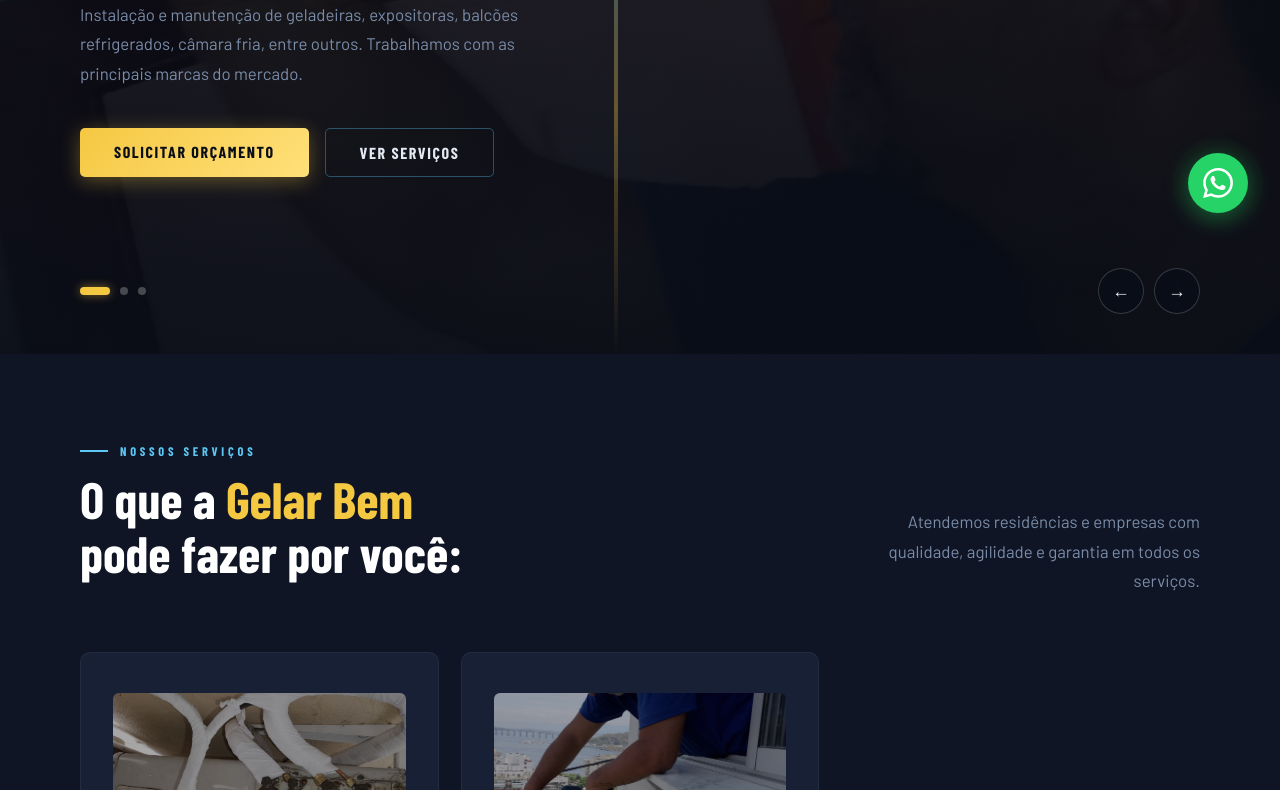
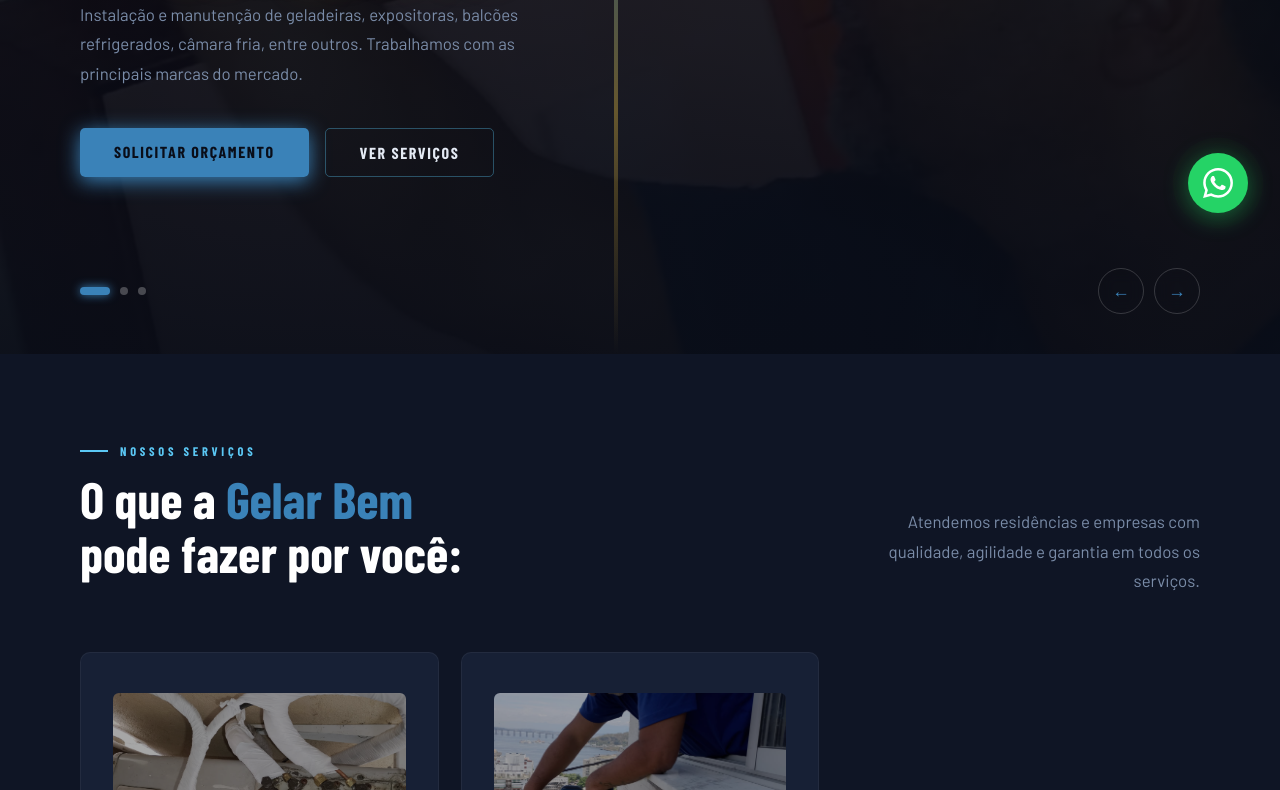
Before and after one commit to digital-nexvg/gelarbem, a plain HTML site: page index.html in a window 1280 px wide. Shown: the part 446-1236 px from the top of the page. Drawn offline with nearby package versions, Linux system fonts and the light colour scheme; a web font is replaced by a local one.

Commit message:
edit color yellow for blue

```diff
--- a/style.css
+++ b/style.css
@@ -352,7 +352,7 @@ nav.scrolled { box-shadow:0 4px 32px rgba(0,0,0,0.6); }
 .slide.active .slide-title { opacity:1; transform:translateY(0); }
 .slide-title em {
   font-style:normal;
-  color:var(--gold);
+  color:#3A82B8;
   text-shadow:0 0 40px rgba(245,200,66,.25);
 }
 
@@ -379,7 +379,7 @@ nav.scrolled { box-shadow:0 4px 32px rgba(0,0,0,0.6); }
 .slide.active .slide-btns { opacity:1; transform:translateY(0); }
 
 .btn-primary {
-  background:linear-gradient(135deg,var(--gold),var(--gold-lt));
+  background:linear-gradient(135deg,#3A82B8,#3A82B8);
   color:var(--dark);
   padding:14px 34px;
   border:none;
@@ -392,10 +392,10 @@ nav.scrolled { box-shadow:0 4px 32px rgba(0,0,0,0.6); }
   text-decoration:none;
   cursor:pointer;
   transition:transform .2s, box-shadow .25s;
-  box-shadow:0 4px 20px rgba(245,200,66,.35);
+  box-shadow:0 4px 20px #3A82B8;
   display:inline-block;
 }
-.btn-primary:hover { transform:translateY(-3px); box-shadow:0 10px 32px rgba(245,200,66,.5); }
+.btn-primary:hover { transform:translateY(-3px); box-shadow:0 10px 32px #3A82B8; }
 
 .btn-outline {
   background:transparent;
@@ -436,15 +436,15 @@ nav.scrolled { box-shadow:0 4px 32px rgba(0,0,0,0.6); }
   transition:all .35s;
   padding:0;
 }
-.dot.active { width:30px; background:var(--gold); box-shadow:0 0 10px rgba(245,200,66,.5); }
+.dot.active { width:30px; background:#3A82B8; box-shadow:0 0 10px #3A82B8; }
 
 .hero-arrows { display:flex; gap:10px; }
 .arrow-btn {
   width:46px; height:46px;
   border:1.5px solid rgba(255,255,255,.18);
   border-radius:50%;
-  background:rgba(9,13,24,.55);
-  color:var(--text);
+  background:transparent;
+  color:#3A82B8;
   font-size:1.1rem;
   cursor:pointer;
   display:flex;
@@ -453,7 +453,7 @@ nav.scrolled { box-shadow:0 4px 32px rgba(0,0,0,0.6); }
   transition:all .25s;
   backdrop-filter:blur(8px);
 }
-.arrow-btn:hover { border-color:var(--gold); color:var(--gold); background:rgba(245,200,66,.1); }
+.arrow-btn:hover { border-color:#3A82B8; color:#3A82B8; background:rgba(245,200,66,.1); }
 
 /* ──────────────────────────────────────────
    SECTION COMMONS
@@ -486,7 +486,7 @@ section { padding:90px 80px; }
   color:var(--white);
   margin-bottom:16px;
 }
-.section-title em { font-style:normal; color:var(--gold); }
+.section-title em { font-style:normal; color:#3A82B8; }
 
 .section-desc {
   font-size:1.05rem;
@@ -651,7 +651,7 @@ section { padding:90px 80px; }
   padding:4px 12px;
   border-radius:20px;
   background:rgba(245,200,66,.08);
-  color:var(--gold);
+  color:#3A82B8;
   border:1px solid rgba(245,200,66,.2);
   letter-spacing:0.06em;
   text-transform:uppercase;
```
